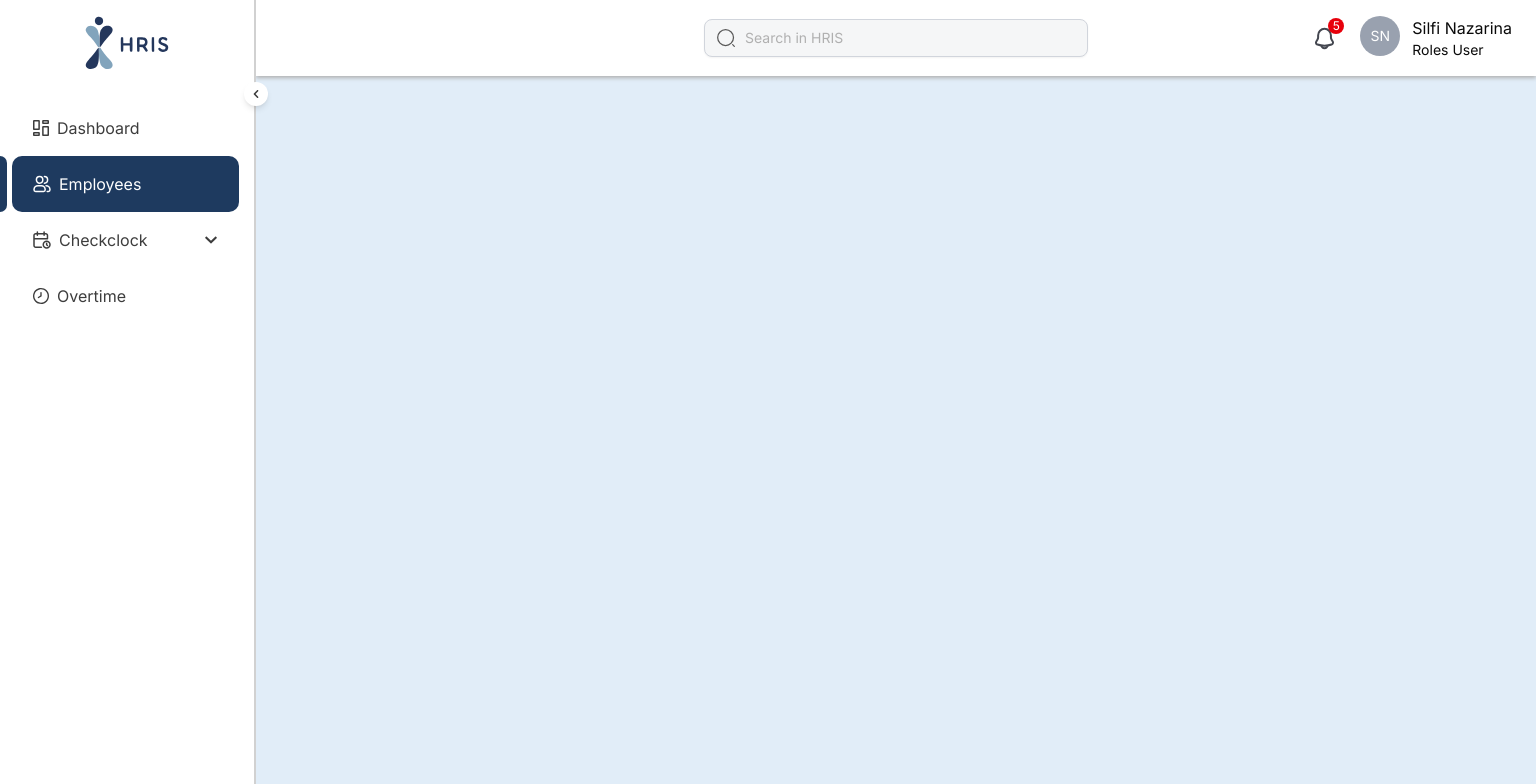
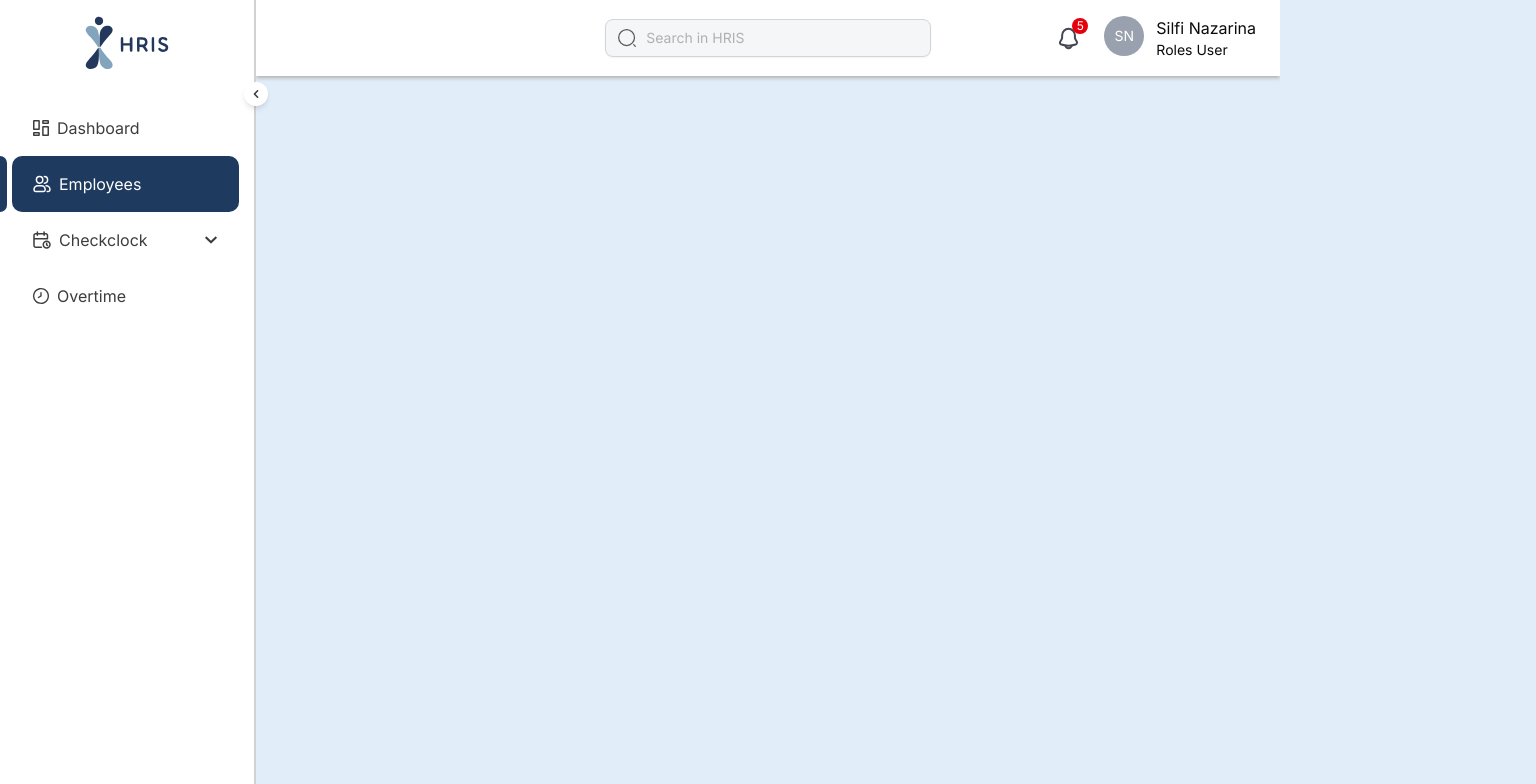
Before and after one commit to langodayyy/hris_frontend, a Next.js app: page /employee in a window 1280 px wide. Shown: the top 784 px of the page, 1536 px wide, since content can reach past the window. Built offline with nearby package versions, Linux system fonts and the light colour scheme.

Commit message:
fix: remove sticky from Navbar component's nav element

```diff
--- a/src/components/navbar.tsx
+++ b/src/components/navbar.tsx
@@ -46,7 +46,7 @@ export default function Navbar({ title, avatarImage, userName, subsPlan, activeP
 
 
   return (
-    <nav className="sticky z-10 top-0 flex flex-row items-center w-screen h-auto bg-white px-6 py-[16px] justify-between shadow-[0px_2px_4px_#B0B0B0] grid grid-cols-3">
+    <nav className=" z-10 top-0 flex-row items-center h-auto bg-white px-6 py-[16px] justify-between shadow-[0px_2px_4px_#B0B0B0] grid grid-cols-3">
       <div className="flex justify-start w-[230px] h-[29px]">
         <a href="#" className="text-2xl font-medium focus:outline-nonext-left">
           {title}
```
